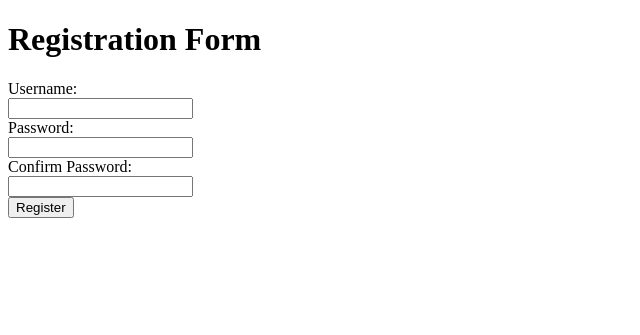
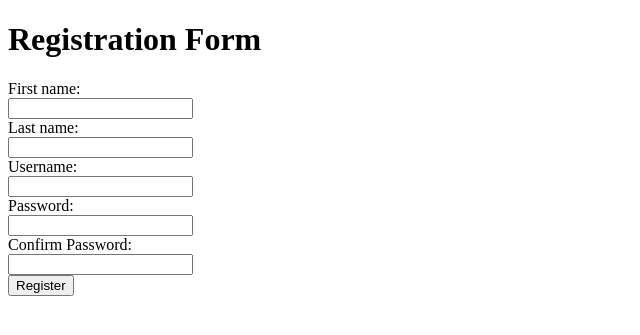
Before and after one commit to stephenlindstrom/bank_account_with_django, a Django app: page /banking_app/register/ in a window 1280 px wide. Shown: the top 335 px of the page, without its empty margins (0-640 px from the left). Run offline with Django 5.2, Linux system fonts and the light colour scheme.

Commit message:
Change input type to password to hide entry

```diff
--- a/bank_account/banking_app/templates/banking_app/register.html
+++ b/bank_account/banking_app/templates/banking_app/register.html
@@ -4,12 +4,16 @@
     <h1>Registration Form</h1>
     <form method="post" action="{% url 'register' %}">
         {% csrf_token %}
+        <label for="first-name">First name:</label><br>
+        <input type="text" id="first-name" name="first-name"><br>
+        <label for="last-name">Last name:</label><br>
+        <input type="text" id="last-name" name="last-name"><br>
         <label for="username">Username:</label><br>
         <input type="text" id="username" name="username"><br>
         <label for="password">Password:</label><br>
-        <input type="text" id="password" name="password"><br>
+        <input type="password" id="password" name="password"><br>
         <label for="confirm-password">Confirm Password:</label><br>
-        <input type="text" id="confirm-password" name="confirm-password"><br>
+        <input type="password" id="confirm-password" name="confirm-password"><br>
         <input type="submit" value="Register">
     </form>
 {% endblock %}
--- a/bank_account/banking_app/views.py
+++ b/bank_account/banking_app/views.py
@@ -25,6 +25,8 @@ def balance(request, account_id):
 
 def register(request):
     if request.method == 'POST':
+        first_name = request.POST.get('first-name')
+        last_name = request.POST.get('last-name')
         username = request.POST.get('username')
         password = request.POST.get('password')
         confirm_password = request.POST.get('confirm-password')
@@ -33,7 +35,8 @@ def register(request):
             return HttpResponse("Passwords do not match.")
         else:
             User = get_user_model()
-            User.objects.create_user(username, '', password)
+            user = User.objects.create_user(username, '', password)
+            Account.objects.create(first_name=first_name, last_name=last_name, balance = 0, owner = user)
             return HttpResponse("New account created.")
     else:
         return render(request, "banking_app/register.html")
```
